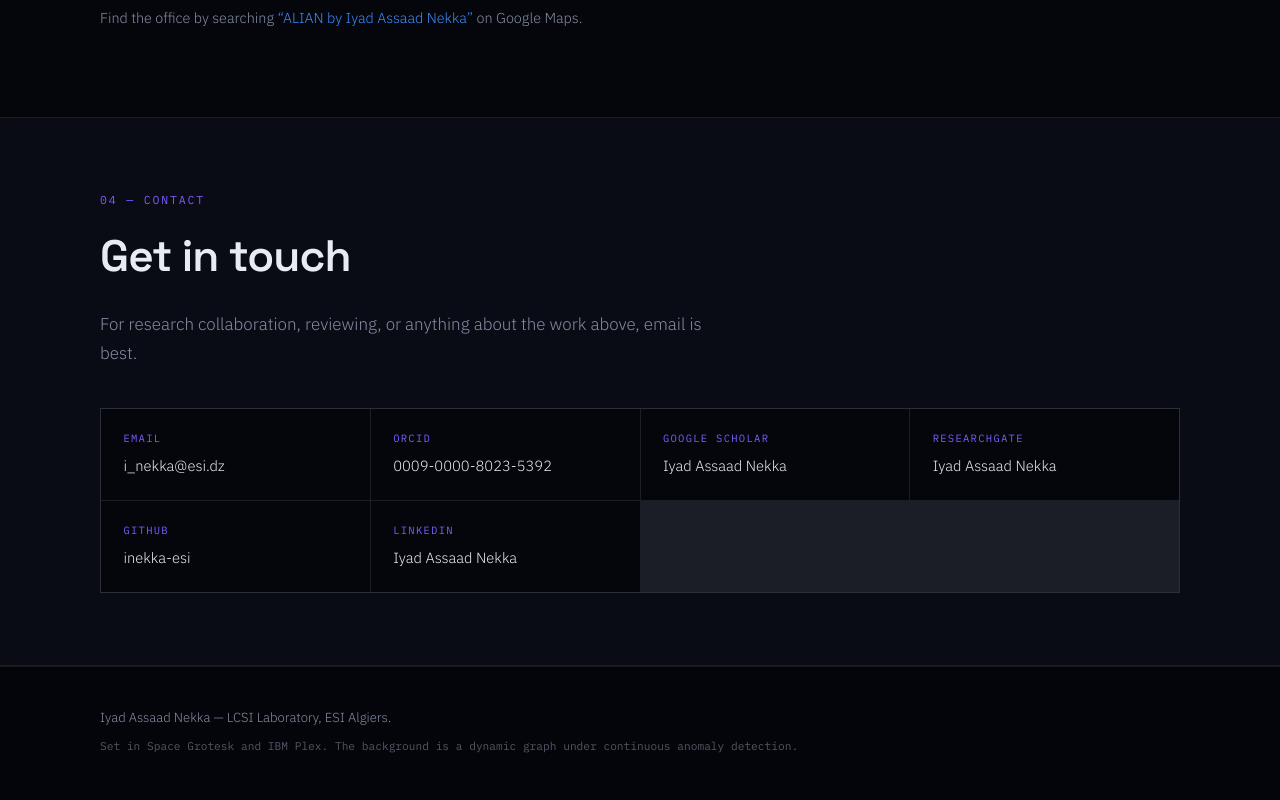
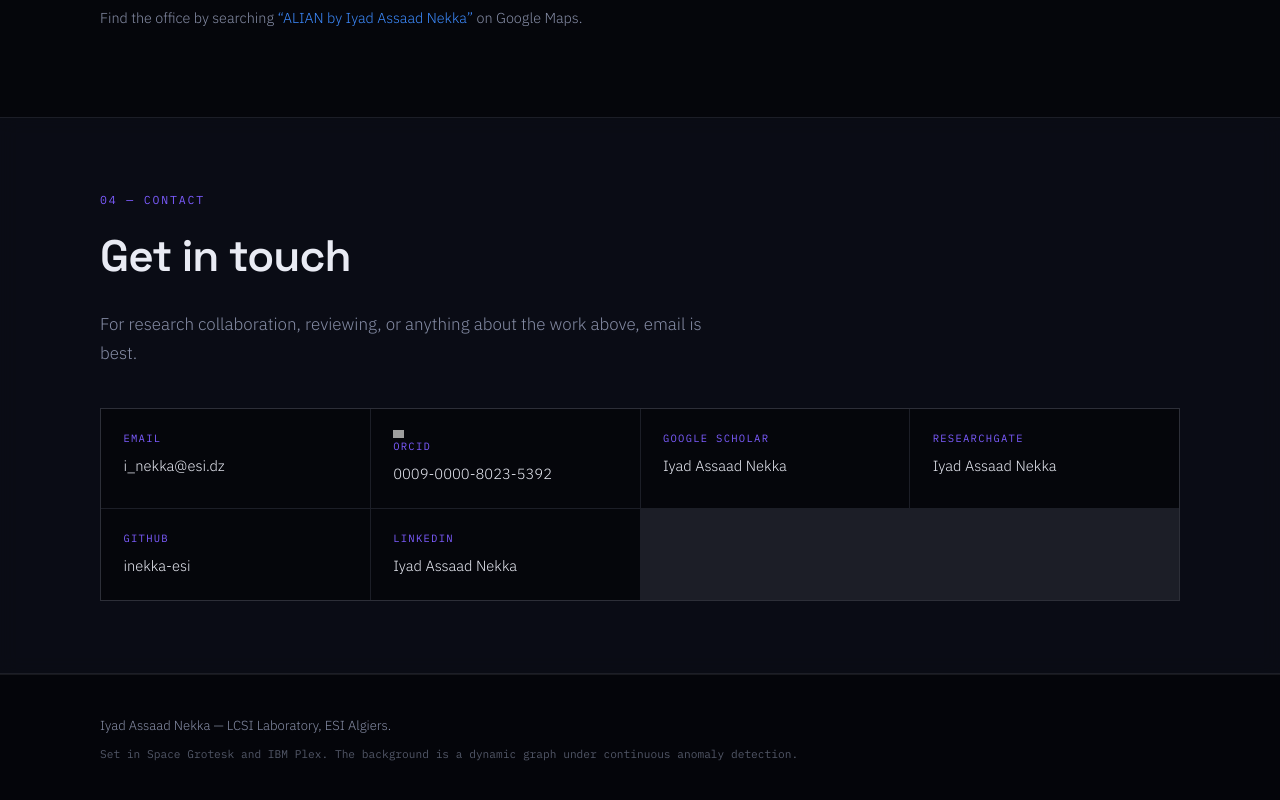
Before and after one commit to Iyad-Assaad-Nekka/Iyad-Assaad-Nekka.github.io, a plain HTML site: page index.html in a window 1280 px wide. Shown: the part 3218-4018 px from the top of the page. Drawn offline with Linux system fonts and the light colour scheme; grey boxes are pictures that could not be loaded.

Commit message:
Modify ORCID link with attributes and icon
Updated ORCID link with additional attributes and icon.

```diff
--- a/index.html
+++ b/index.html
@@ -50,6 +50,7 @@
   ]
 }
 </script>
+<base target="_blank">
 </head>
 
 <body>
@@ -274,8 +275,12 @@
           <span class="channel-k">Email</span>
           <span class="channel-v">i_nekka@esi.dz</span>
         </a>
-        <a class="channel" href="https://orcid.org/0009-0000-8023-5392" rel="noopener">
-          <span class="channel-k">ORCID</span>
+        <a class="channel" id="cy-effective-orcid-url"
+           href="https://orcid.org/0009-0000-8023-5392"
+           target="orcid.widget"
+           rel="me noopener noreferrer"
+           style="vertical-align: top">
+          <span class="channel-k"><img src="https://orcid.org/sites/default/files/images/orcid_16x16.png" style="width: 1em; margin-inline-end: 0.5em" alt="ORCID iD icon"/>ORCID</span>
           <span class="channel-v">0009-0000-8023-5392</span>
         </a>
         <a class="channel" href="https://scholar.google.com/citations?user=abQbwSMAAAAJ&hl=fr" target="_blank" rel="noopener">
```
